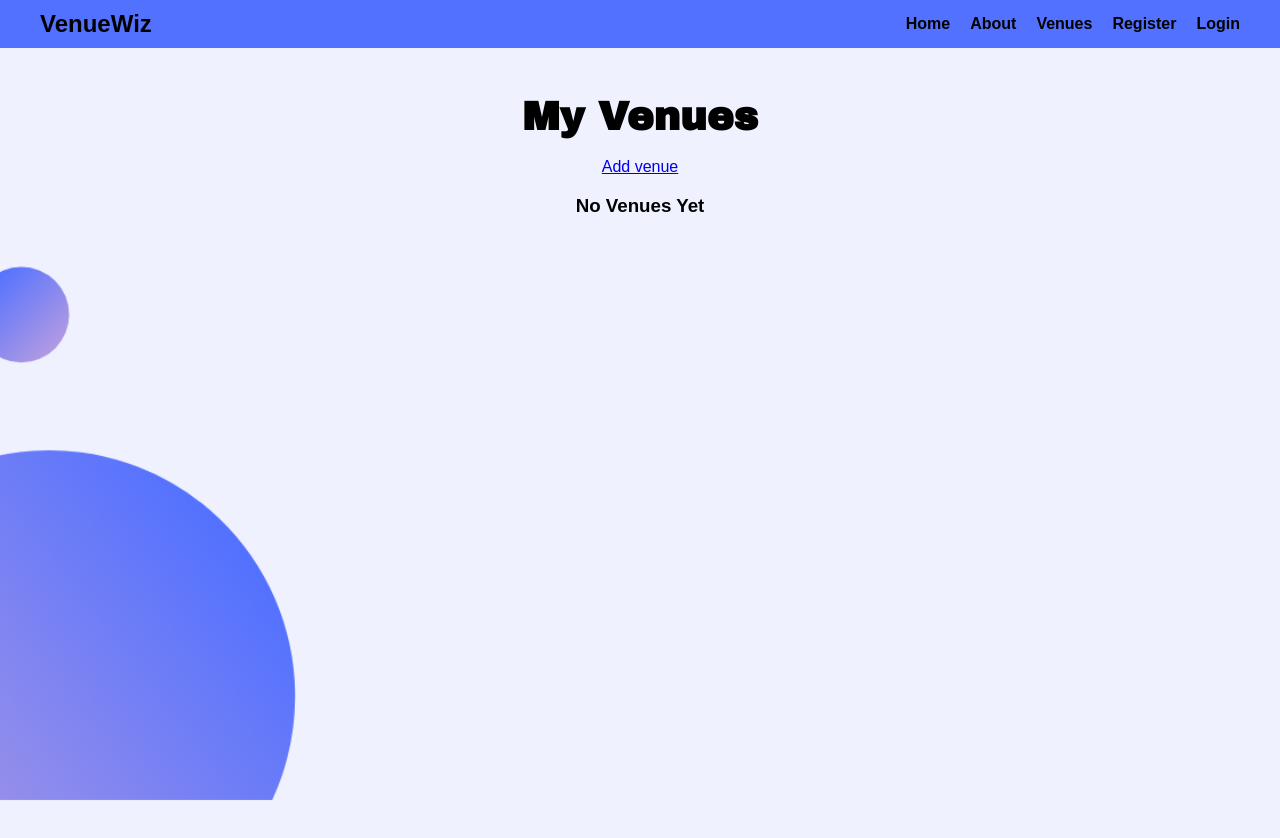
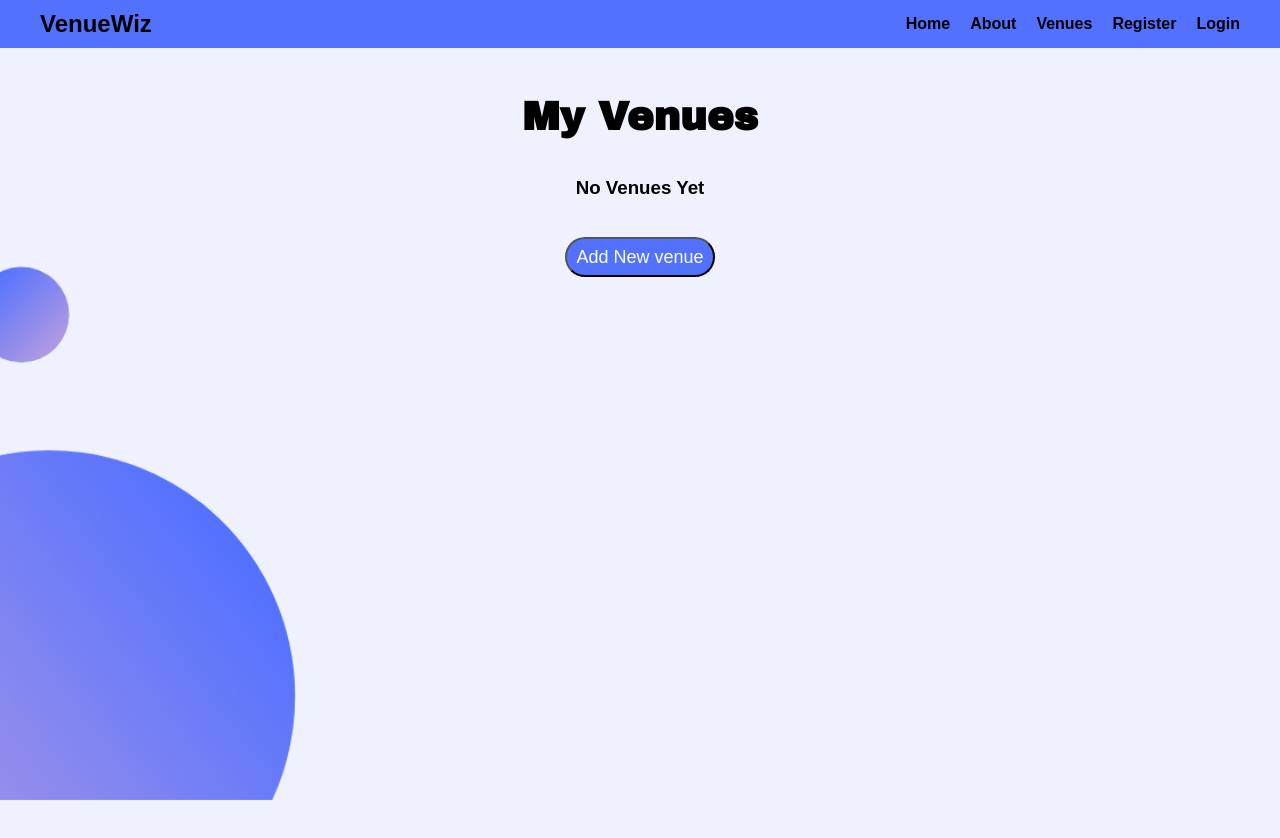
Before and after one commit to Amal229/VenueWiz-Front-end, a React (Vite) app in the folder client/: page /venues in a window 1280 px wide. Shown: the top 838 px of the page. Built offline with nearby package versions, Linux system fonts and the light colour scheme.

Commit message:
myvenues css , need to adjust button New Venue

```diff
--- a/client/src/App.css
+++ b/client/src/App.css
@@ -216,6 +216,7 @@ h1 {
   flex-direction: column;
   align-items: center;
   width: 250px;
+  height: 250px;
   padding: 20px;
   border: 1px solid #ddd;
   border-radius: 10px;
@@ -441,3 +442,38 @@ h1 {
   text-decoration: none;
   background-color: #fff;
 }
+
+.delete-button {
+  padding: 10px;
+  background-color: #5271ff;
+  color: #fff;
+  border-radius: 50px;
+  cursor: pointer;
+  width: 150px;
+  height: 40px;
+  font-size: 16px;
+  font-family: 'Arimo', sans-serif;
+  font-style: normal;
+  font-size: large;
+  margin-top: 250px;
+}
+
+.Link-new-venue {
+  background-color: #5271ff;
+  color: #fff;
+  border-radius: 50px;
+  cursor: pointer;
+  width: 150px;
+  height: 40px;
+  font-size: 16px;
+  font-family: 'Arimo', sans-serif;
+  font-style: normal;
+  font-size: large;
+}
+
+.Button-delete-venue {
+  display: flex;
+  justify-content: center;
+  align-items: center;
+  padding: 20px;
+}
--- a/client/src/components/Vendor/AddingVenuesForm.jsx
+++ b/client/src/components/Vendor/AddingVenuesForm.jsx
@@ -130,7 +130,6 @@ const AddingVenuesForm = ({ user }) => {
               name="packages"
               value={formValues.packages}
               placeholder="Package1,Package2..... "
-              required
             />
           </div>
           <div>
@@ -143,7 +142,7 @@ const AddingVenuesForm = ({ user }) => {
             >
               <option value="">Select Category </option>
               {categories?.map((cate) => (
-                <option key={cate.id} value={cate.id}>
+                <option key={cate._id} value={cate._id}>
                   {cate.name}
                 </option>
               ))}
--- a/client/src/components/Vendor/MyVenues.jsx
+++ b/client/src/components/Vendor/MyVenues.jsx
@@ -2,6 +2,7 @@ import { useState, useEffect } from 'react'
 import { Link } from 'react-router-dom'
 import { GetAllVenue } from '../../services/Venue'
 import VenueCard from './VenueCard'
+import '../../App.css'
 
 const MyVenue = ({ user }) => {
   const [venues, setVenues] = useState([])
@@ -12,7 +13,6 @@ const MyVenue = ({ user }) => {
 
   useEffect(() => {
     if (user) {
-
       const getVendorVenues = async () => {
         const data = await GetAllVenue(user.id)
         console.log(data)
@@ -25,20 +25,25 @@ const MyVenue = ({ user }) => {
   return (
     <div className="Venues">
       <h1>My Venues</h1>
-      <Link to={`/venues/newvenue`}>Add venue</Link>
+
       <div className="venue-container">
-        {venues.length !== 0 ? venues.map((venue) => (
-          <VenueCard
-            path={`/categories/${venue.categories[0]}/venues/${venue._id}`}
-            key={venue._id}
-            venue={venue}
-            onDelete={removeVenue}
-          >
-
-          </VenueCard>
-        )) :
+        {venues.length !== 0 ? (
+          venues.map((venue) => (
+            <VenueCard
+              path={`/categories/${venue.categories[0]}/venues/${venue._id}`}
+              key={venue._id}
+              venue={venue}
+              onDelete={removeVenue}
+            ></VenueCard>
+          ))
+        ) : (
           <h3>No Venues Yet</h3>
-        }
+        )}
+      </div>
+      <div className="Button-delete-venue">
+        <Link to={`/venues/newvenue`}>
+          <button className="Link-new-venue"> Add New venue</button>
+        </Link>
       </div>
     </div>
   )
--- a/client/src/components/Vendor/VenueCard.jsx
+++ b/client/src/components/Vendor/VenueCard.jsx
@@ -29,17 +29,17 @@ const VenueCard = ({ path, venue, onDelete }) => {
     <>
       <Link to={path} key={venue._id} className="venue-card">
         <div className="venue-info-wrapper">
-          <h2>{venue.name}</h2>
+          <h2>{venue.name}</h2>{' '}
         </div>
         <div className="venue-img-wrapper">
-          <img src={venue.image} alt={venue.name} />
+          <img src={venue.image} alt={venue.name} />{' '}
         </div>
       </Link>
       <button
         className="delete-button"
         onClick={() => handleDeleteVenue(venue._id)}
       >
-        x
+        Delete Venue
       </button>
       {venueToDelete && (
         <div className="delete-confirmation">
--- a/client/src/components/user/VenueBookingForm.jsx
+++ b/client/src/components/user/VenueBookingForm.jsx
@@ -16,6 +16,7 @@ const VenueBookingForm = ({ user }) => {
   // userID from the user attributes,
   // venodrid from the venue details
   const [formValues, setFormValues] = useState({
+    name: '',
     date: new Date(),
     guestNumbers: '',
     package_name: '',
@@ -37,6 +38,7 @@ const VenueBookingForm = ({ user }) => {
     try {
       const formattedDate = moment(date).format()
       const res = await CreateEvent({
+        name: formValues.name,
         bookingDate: formattedDate,
         guestNumbers,
         notes,
@@ -47,6 +49,7 @@ const VenueBookingForm = ({ user }) => {
       })
       console.log('created event', res)
       setFormValues({
+        name: '',
         date: new Date(),
         guestNumbers: '',
         package_name: '',
@@ -84,13 +87,13 @@ const VenueBookingForm = ({ user }) => {
             <h3>{venue.name}</h3>
             <form className="col" onSubmit={handleSubmit}>
               <div className="input-wrapper">
-                <label htmlFor="eventName">Event Name</label>
+                <label htmlFor="name">Event Name</label>
                 <input
                   onChange={handleChange}
-                  name="eventName"
+                  name="name"
                   type="text"
                   placeholder="Enter name"
-                  value={formValues.eventName}
+                  value={formValues.name}
                   required
                 />
               </div>
```
